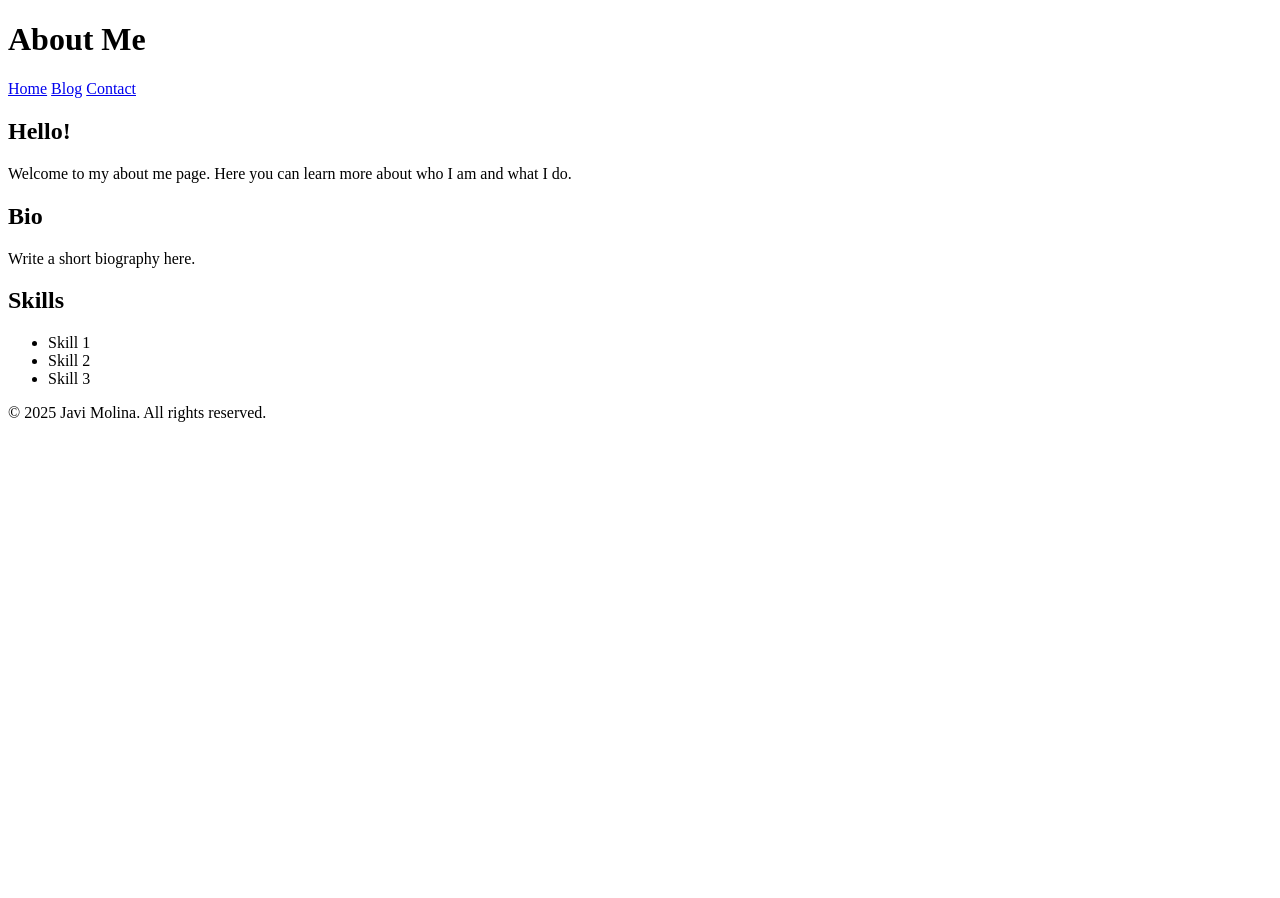
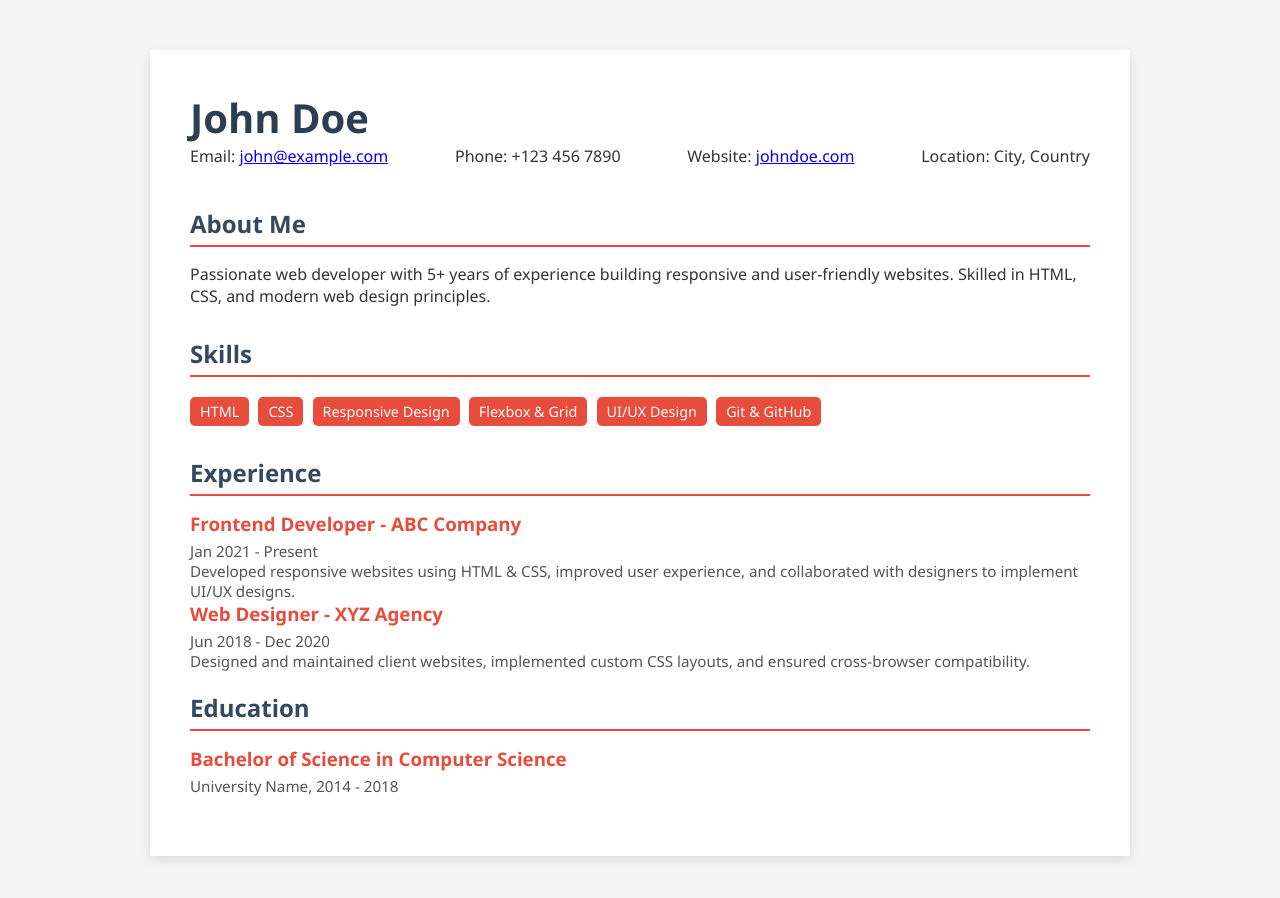
Before and after one commit to javiermolinar/aboutme, a plain HTML site: page index.html in a window 1280 px wide. Before the commit the page ends 800 px from the top, so only its background shows below. Drawn offline with Linux system fonts and the light colour scheme.

Commit message:
add some fake content

```diff
--- a/index.html
+++ b/index.html
@@ -1,46 +1,150 @@
 <!DOCTYPE html>
 <html lang="en">
 <head>
-    <meta charset="UTF-8">
-    <meta name="viewport" content="width=device-width, initial-scale=1.0">
-    <title>About Me</title>
-    <meta name="description" content="About me page for kagi.es">
-    <!-- Optional: link to a CSS file -->
-    <link rel="stylesheet" href="style.css">
+  <meta charset="UTF-8">
+  <meta name="viewport" content="width=device-width, initial-scale=1.0">
+  <title>My Resume</title>
+  <style>
+    /* General Styles */
+    body {
+      font-family: 'Segoe UI', Tahoma, Geneva, Verdana, sans-serif;
+      margin: 0;
+      padding: 0;
+      background-color: #f4f4f4;
+      color: #333;
+    }
+    .container {
+      max-width: 900px;
+      margin: 50px auto;
+      background-color: #fff;
+      padding: 40px;
+      box-shadow: 0 4px 10px rgba(0,0,0,0.1);
+    }
+
+    h1, h2, h3 {
+      margin: 0;
+    }
+
+    h1 {
+      font-size: 2.5em;
+      color: #2c3e50;
+    }
+
+    h2 {
+      font-size: 1.5em;
+      color: #34495e;
+      border-bottom: 2px solid #e74c3c;
+      padding-bottom: 5px;
+      margin-bottom: 15px;
+    }
+
+    .section {
+      margin-bottom: 30px;
+    }
+
+    .info {
+      display: flex;
+      justify-content: space-between;
+      flex-wrap: wrap;
+    }
+
+    .info div {
+      margin-bottom: 10px;
+    }
+
+    .skills span {
+      display: inline-block;
+      background-color: #e74c3c;
+      color: #fff;
+      padding: 5px 10px;
+      margin: 5px 5px 0 0;
+      border-radius: 5px;
+      font-size: 0.9em;
+    }
+
+    .experience, .education {
+      margin-bottom: 20px;
+    }
+
+    .experience h3, .education h3 {
+      margin-bottom: 5px;
+      color: #e74c3c;
+    }
+
+    .experience p, .education p {
+      margin: 0;
+      font-size: 0.95em;
+      color: #555;
+    }
+
+    .contact a {
+      color: #e74c3c;
+      text-decoration: none;
+    }
+
+    .contact a:hover {
+      text-decoration: underline;
+    }
+
+    @media print {
+      body {
+        background-color: #fff;
+      }
+      .container {
+        box-shadow: none;
+        margin: 0;
+      }
+    }
+  </style>
 </head>
 <body>
-    <header>
-        <h1>About Me</h1>
-        <nav>
-            <a href="index.html">Home</a>
-            <a href="#">Blog</a>
-            <a href="#">Contact</a>
-        </nav>
+  <div class="container">
+    <header class="section">
+      <h1>John Doe</h1>
+      <div class="info">
+        <div>Email: <a href="mailto:john@example.com">john@example.com</a></div>
+        <div>Phone: +123 456 7890</div>
+        <div>Website: <a href="https://johndoe.com" target="_blank">johndoe.com</a></div>
+        <div>Location: City, Country</div>
+      </div>
     </header>
 
-    <main>
-        <section id="intro">
-            <h2>Hello!</h2>
-            <p>Welcome to my about me page. Here you can learn more about who I am and what I do.</p>
-        </section>
+    <section class="section about">
+      <h2>About Me</h2>
+      <p>Passionate web developer with 5+ years of experience building responsive and user-friendly websites. Skilled in HTML, CSS, and modern web design principles.</p>
+    </section>
 
-        <section id="bio">
-            <h2>Bio</h2>
-            <p>Write a short biography here.</p>
-        </section>
+    <section class="section skills">
+      <h2>Skills</h2>
+      <span>HTML</span>
+      <span>CSS</span>
+      <span>Responsive Design</span>
+      <span>Flexbox & Grid</span>
+      <span>UI/UX Design</span>
+      <span>Git & GitHub</span>
+    </section>
 
-        <section id="skills">
-            <h2>Skills</h2>
-            <ul>
-                <li>Skill 1</li>
-                <li>Skill 2</li>
-                <li>Skill 3</li>
-            </ul>
-        </section>
-    </main>
+    <section class="section experience">
+      <h2>Experience</h2>
+      <div>
+        <h3>Frontend Developer - ABC Company</h3>
+        <p>Jan 2021 - Present</p>
+        <p>Developed responsive websites using HTML & CSS, improved user experience, and collaborated with designers to implement UI/UX designs.</p>
+      </div>
+      <div>
+        <h3>Web Designer - XYZ Agency</h3>
+        <p>Jun 2018 - Dec 2020</p>
+        <p>Designed and maintained client websites, implemented custom CSS layouts, and ensured cross-browser compatibility.</p>
+      </div>
+    </section>
 
-    <footer>
-        <p>&copy; 2025 Javi Molina. All rights reserved.</p>
-    </footer>
+    <section class="section education">
+      <h2>Education</h2>
+      <div>
+        <h3>Bachelor of Science in Computer Science</h3>
+        <p>University Name, 2014 - 2018</p>
+      </div>
+    </section>
+  </div>
 </body>
 </html>
```
